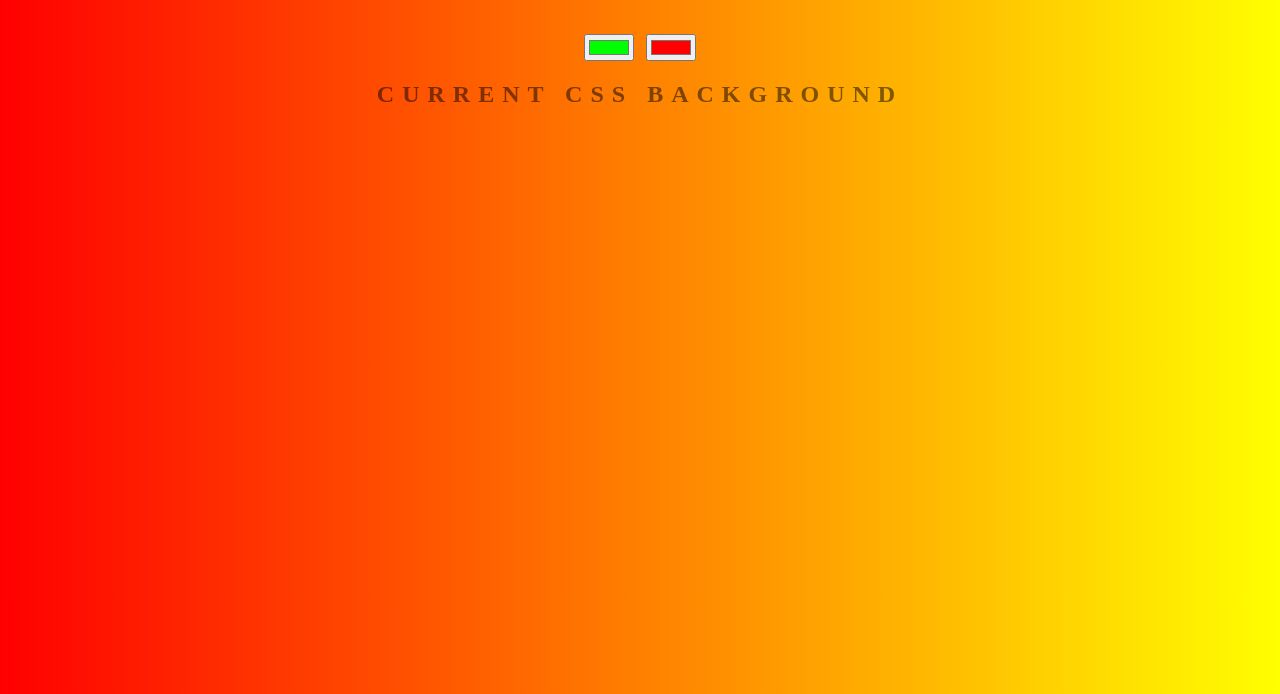
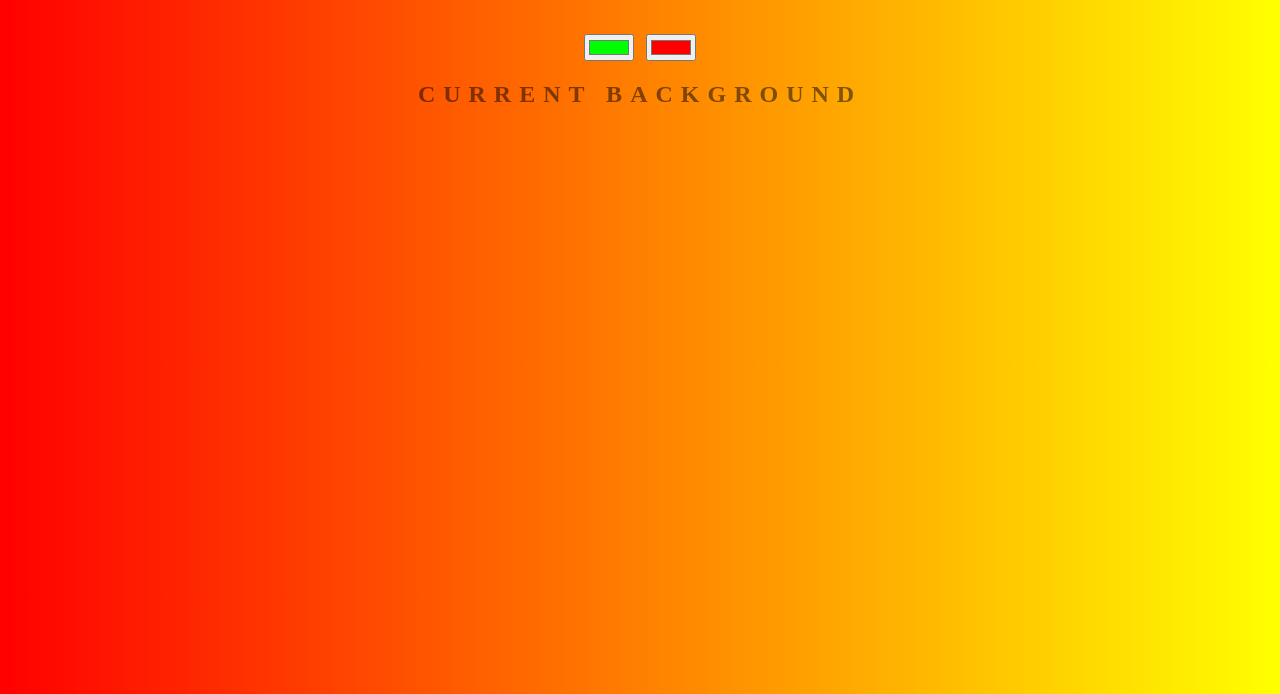
Before and after one commit to UchuNoKen/gradient-generator, a plain HTML site: page index.html in a window 1280 px wide. Shown: the part 106-800 px from the top of the page. Drawn offline with Linux system fonts and the light colour scheme.

Commit message:
Changing descriptive text

```diff
--- a/index.html
+++ b/index.html
@@ -11,7 +11,7 @@
     <h1>Gradient Generator</h1>
     <input class="color1" type="color" name="color1" value="#00ff00">
     <input class="color2" type="color" name="color2" value="#ff0000">
-    <h2>Current CSS Background</h2>
+    <h2>current background</h2>
     <h3></h3>
 
     <script src="script.js"></script>
```
